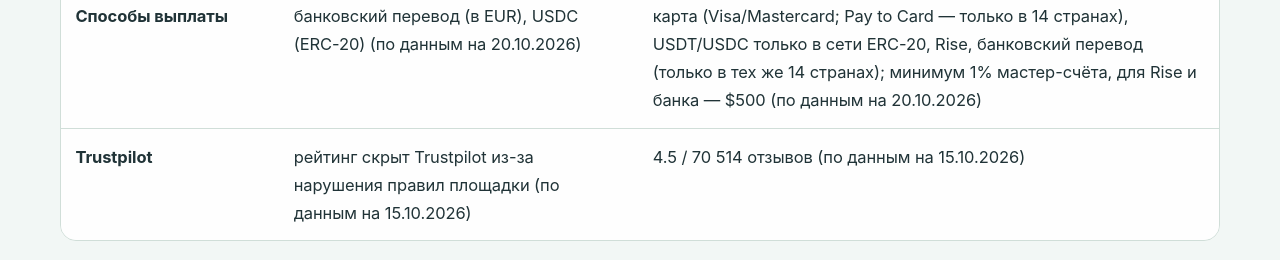
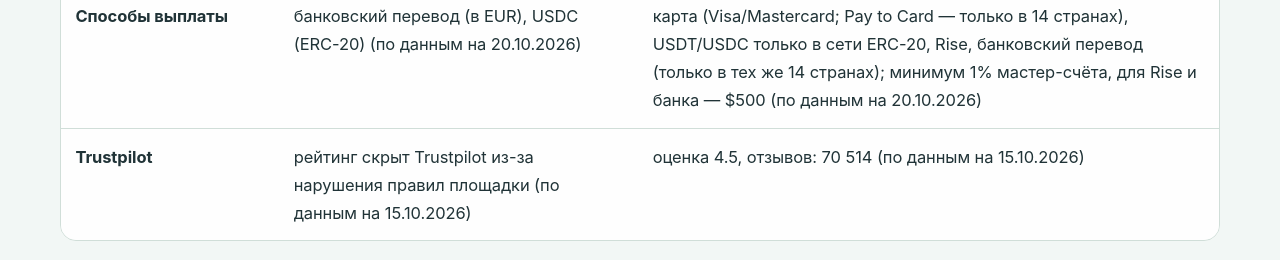
Before and after one commit to Vilmanis99/tradersfund, a Next.js app: page /ru/fundingpips-vs-bright-funded in a window 1280 px wide. Shown: the part 4500-4760 px from the top of the page. Built offline with nearby package versions, Linux system fonts and the light colour scheme; no server answers.

Commit message:
ru fundingpips-vs-bright-funded: Trustpilot wording without case agreement («оценка X, отзывов: N»)

```diff
--- a/app/ru/fundingpips-vs-bright-funded/page.tsx
+++ b/app/ru/fundingpips-vs-bright-funded/page.tsx
@@ -226,7 +226,7 @@ export default function RussianFundingPipsVsBrightFundedPage() {
     ? `рейтинг скрыт Trustpilot из-за нарушения правил площадки (по данным на ${ruDate(bfFirm.trustpilotCapturedAt!)})`
     : 'требует повторной проверки'
   const fpTrustpilot = fpFirm && fpFirm.trustpilotScore != null && fpFirm.trustpilotCount != null && freshDate(fpFirm.trustpilotCapturedAt)
-    ? `${fpFirm.trustpilotScore} / ${fpFirm.trustpilotCount.toLocaleString('ru-RU')} отзывов (по данным на ${ruDate(fpFirm.trustpilotCapturedAt!)})`
+    ? `оценка ${fpFirm.trustpilotScore}, отзывов: ${fpFirm.trustpilotCount.toLocaleString('ru-RU')} (по данным на ${ruDate(fpFirm.trustpilotCapturedAt!)})`
     : 'требует повторной проверки'
   const keyFields: Array<{ field: string; bf: ReactNode; fp: ReactNode }> = [
     {
```
